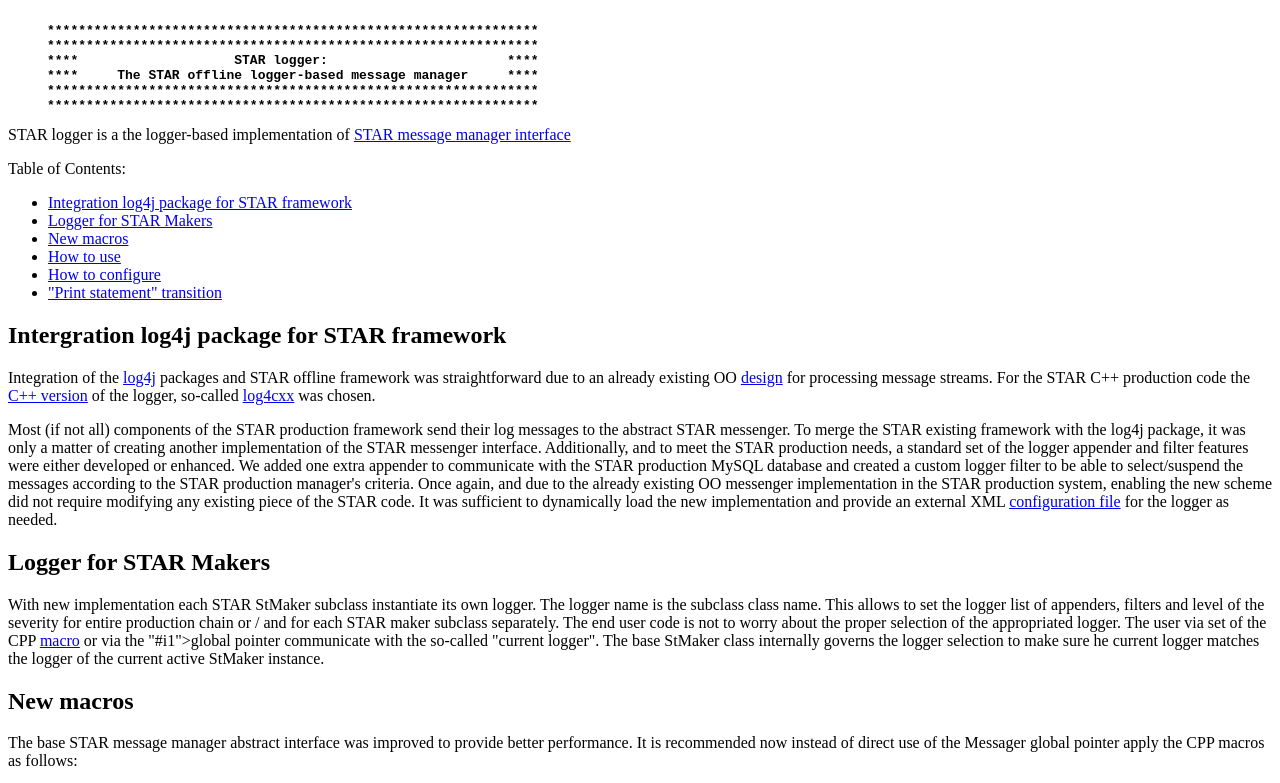
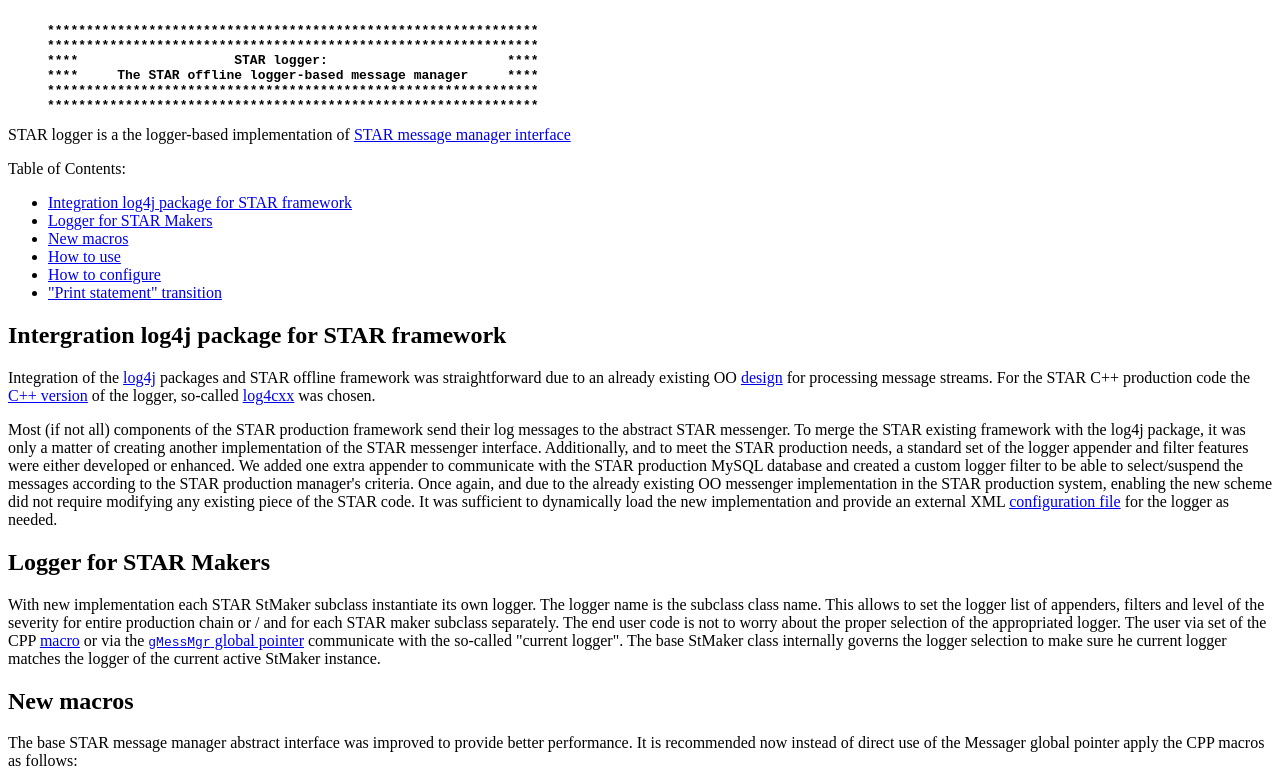
Before and after one commit to joelmazer/star-base, a plain HTML site: page StStarLogger/doc/StStarlogger.html in a window 1280 px wide. Shown: the top 783 px of the page. Drawn offline with Linux system fonts and the light colour scheme.

Commit message:
Add gMess refs

```diff
--- a/StStarLogger/doc/StStarlogger.html
+++ b/StStarLogger/doc/StStarlogger.html
@@ -63,7 +63,8 @@ Table of Contents:
   the severity for entire production chain or / and for each STAR maker subclass separately.
   The end user code is not to worry about the proper selection of the appropriated logger.
   The user via set of the CPP <a href="#macros">macro</a> or
-  via the "#i1">global pointer</a>
+  via the <a href="http://www.star.bnl.gov/STAR/comp/sofi/StMessMgr#i1"><code>gMessMgr</code>
+  global pointer</a>
   communicate with the so-called "current logger".
    The base StMaker class internally governs the logger selection to make sure he current
   logger  matches the logger of the current active StMaker instance.
```
